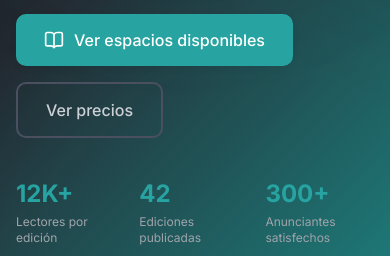
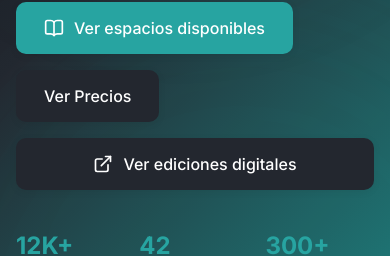
Before and after one commit to SrOtrebor/troncal-publicidad, a React (Vite) app: page / in a window 390 px wide. Shown: the part 473-729 px from the top of the page. Built offline with nearby package versions, Linux system fonts and the light colour scheme; no server answers; the database is empty.

Commit message:
feat: agregar fecha detallada de edicion y boton de ediciones digitales en movil

```diff
--- a/src/pages/Landing.tsx
+++ b/src/pages/Landing.tsx
@@ -69,8 +69,13 @@ export default function Landing() {
                   </Button>
                 </Link>
                 <a href="#precios">
-                  <Button variant="outline" size="lg" className="!border-gray-600 !text-gray-300 hover:!bg-white/10">
-                    Ver precios
+                  <Button variant="secondary" size="lg">
+                    Ver Precios
+                  </Button>
+                </a>
+                <a href="https://linktr.ee/LatroncaldeNordelta" target="_blank" rel="noopener noreferrer" className="lg:hidden w-full sm:w-auto">
+                  <Button variant="secondary" size="lg" className="w-full" icon={<ExternalLink size={20} />}>
+                    Ver ediciones digitales
                   </Button>
                 </a>
               </div>
@@ -114,7 +119,7 @@ export default function Landing() {
                       <h3 className="text-xl font-bold text-gray-800 font-[family-name:var(--font-display)] text-center">
                         La Troncal
                       </h3>
-                      <p className="text-sm text-gray-500 mt-1">Agosto 2026</p>
+                      <p className="text-xs text-gray-500 mt-1 text-center px-4">Guía Ruta Comercial 27 edición Agosto 2026</p>
                       <div className="mt-6 w-full space-y-2">
                         <div className="h-2 bg-gray-200 rounded-full w-full" />
                         <div className="h-2 bg-gray-200 rounded-full w-4/5" />
```
